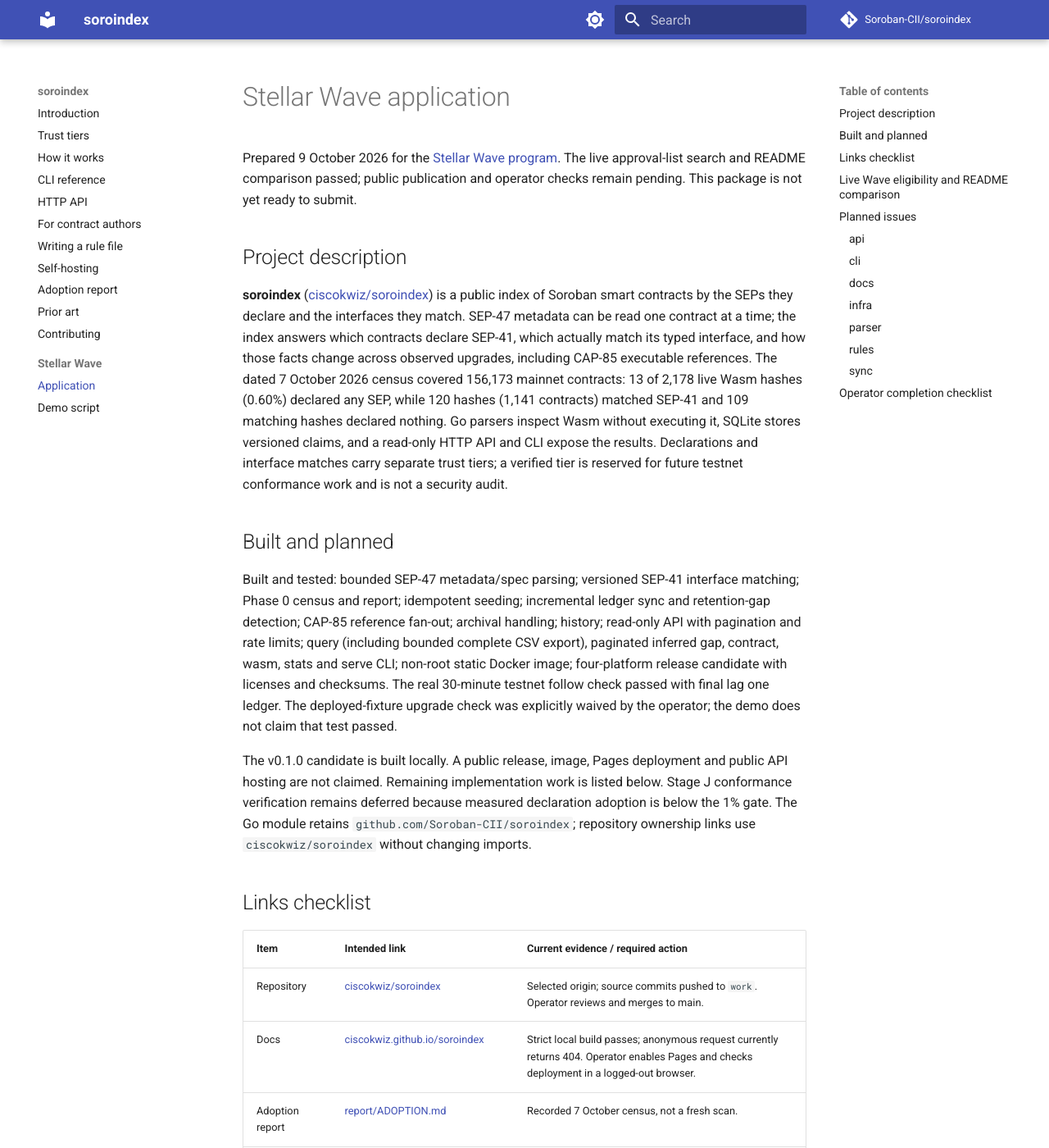
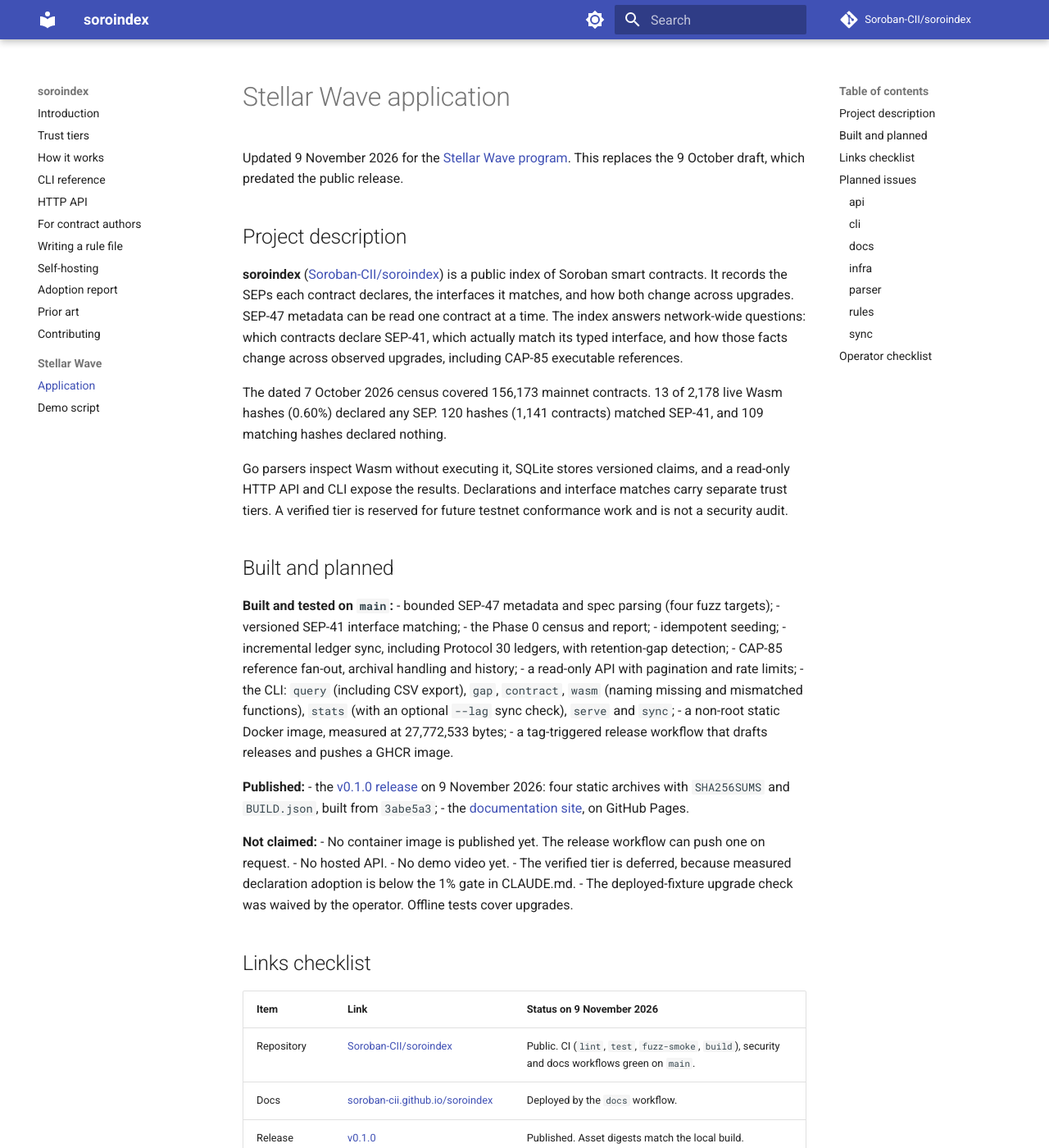
Before and after one commit to Soroban-CII/soroindex, an MkDocs documentation site: the page built from docs/wave/APPLICATION.md, in a window 1280 px wide and 1400 px high. Shown: the whole window at 82% size. Built offline with MkDocs 1.6.1 and Material for MkDocs 9.7.7, drawn with Linux system fonts in a browser that asks for light colours; comment, search, counter and statistics services are not loaded; some of the changed text lies outside the part shown.

Commit message:
docs(docs): update the Wave application package to the published state
docs/wave/APPLICATION.md was the 9 October draft. It said "not yet
ready to submit", called v0.1.0 a candidate, linked a docs site that
returned 404, pointed at ciscokwiz/soroindex, and listed 24 issues
including one that is now done.

Now, dated 9 November 2026:
- the built list adds Protocol 30 decoding, wasm fix lines, stats
  --lag, the measured image size and the release workflow;
- the published list gives the v0.1.0 release (3abe5a3, asset digests
  verified) and the Pages site (deploy job successful);
- the not-claimed list covers the GHCR image (not yet pushed), hosted
  API, demo video, verified tier, and the waived fixture check;
- the planned-issues section is regenerated from scripts/wave-issues.json:
  25 issues, 11 linked to open GitHub issues.
The README's contributing line had the same stale 24-issue count and is
fixed too. mkdocs build --strict passes.

Co-Authored-By: Claude Opus 5.5 <noreply@anthropic.com>
Claude-Session: https://claude.ai/code/session_01WsSgqdbpMedDf45UrSby3H

```diff
--- a/docs/wave/APPLICATION.md
+++ b/docs/wave/APPLICATION.md
@@ -1,45 +1,61 @@
 # Stellar Wave application
 
-Prepared 9 October 2026 for the [Stellar Wave program](https://www.drips.network/wave/stellar). The live approval-list search and README comparison passed; public publication and operator checks remain pending. This package is not yet ready to submit.
+Updated 9 November 2026 for the [Stellar Wave program](https://www.drips.network/wave/stellar). This replaces the 9 October draft, which predated the public release.
 
 ## Project description
 
-**soroindex** ([ciscokwiz/soroindex](https://github.com/ciscokwiz/soroindex)) is a public index of Soroban smart contracts by the SEPs they declare and the interfaces they match. SEP-47 metadata can be read one contract at a time; the index answers which contracts declare SEP-41, which actually match its typed interface, and how those facts change across observed upgrades, including CAP-85 executable references. The dated 7 October 2026 census covered 156,173 mainnet contracts: 13 of 2,178 live Wasm hashes (0.60%) declared any SEP, while 120 hashes (1,141 contracts) matched SEP-41 and 109 matching hashes declared nothing. Go parsers inspect Wasm without executing it, SQLite stores versioned claims, and a read-only HTTP API and CLI expose the results. Declarations and interface matches carry separate trust tiers; a verified tier is reserved for future testnet conformance work and is not a security audit.
+**soroindex** ([Soroban-CII/soroindex](https://github.com/Soroban-CII/soroindex)) is a public index of Soroban smart contracts. It records the SEPs each contract declares, the interfaces it matches, and how both change across upgrades. SEP-47 metadata can be read one contract at a time. The index answers network-wide questions: which contracts declare SEP-41, which actually match its typed interface, and how those facts change across observed upgrades, including CAP-85 executable references.
+
+The dated 7 October 2026 census covered 156,173 mainnet contracts. 13 of 2,178 live Wasm hashes (0.60%) declared any SEP. 120 hashes (1,141 contracts) matched SEP-41, and 109 matching hashes declared nothing.
+
+Go parsers inspect Wasm without executing it, SQLite stores versioned claims, and a read-only HTTP API and CLI expose the results. Declarations and interface matches carry separate trust tiers. A verified tier is reserved for future testnet conformance work and is not a security audit.
 
 ## Built and planned
 
-Built and tested: bounded SEP-47 metadata/spec parsing; versioned SEP-41 interface matching; Phase 0 census and report; idempotent seeding; incremental ledger sync and retention-gap detection; CAP-85 reference fan-out; archival handling; history; read-only API with pagination and rate limits; query (including bounded complete CSV export), paginated inferred gap, contract, wasm, stats and serve CLI; non-root static Docker image; four-platform release candidate with licenses and checksums. The real 30-minute testnet follow check passed with final lag one ledger. The deployed-fixture upgrade check was explicitly waived by the operator; the demo does not claim that test passed.
+**Built and tested on `main`:**
+- bounded SEP-47 metadata and spec parsing (four fuzz targets);
+- versioned SEP-41 interface matching;
+- the Phase 0 census and report;
+- idempotent seeding;
+- incremental ledger sync, including Protocol 30 ledgers, with retention-gap detection;
+- CAP-85 reference fan-out, archival handling and history;
+- a read-only API with pagination and rate limits;
+- the CLI: `query` (including CSV export), `gap`, `contract`, `wasm` (naming missing and mismatched functions), `stats` (with an optional `--lag` sync check), `serve` and `sync`;
+- a non-root static Docker image, measured at 27,772,533 bytes;
+- a tag-triggered release workflow that drafts releases and pushes a GHCR image.
 
-The v0.1.0 candidate is built locally. A public release, image, Pages deployment and public API hosting are not claimed. Remaining implementation work is listed below. Stage J conformance verification remains deferred because measured declaration adoption is below the 1% gate. The Go module retains `github.com/Soroban-CII/soroindex`; repository ownership links use `ciscokwiz/soroindex` without changing imports.
+**Published:**
+- the [v0.1.0 release](https://github.com/Soroban-CII/soroindex/releases/tag/v0.1.0) on 9 November 2026: four static archives with `SHA256SUMS` and `BUILD.json`, built from `3abe5a3`;
+- the [documentation site](https://soroban-cii.github.io/soroindex/), on GitHub Pages.
+
+**Not claimed:**
+- No container image is published yet. The release workflow can push one on request.
+- No hosted API.
+- No demo video yet.
+- The verified tier is deferred, because measured declaration adoption is below the 1% gate in CLAUDE.md.
+- The deployed-fixture upgrade check was waived by the operator. Offline tests cover upgrades.
 
 ## Links checklist
 
-| Item | Intended link | Current evidence / required action |
+| Item | Link | Status on 9 November 2026 |
 | --- | --- | --- |
-| Repository | [ciscokwiz/soroindex](https://github.com/ciscokwiz/soroindex) | Selected origin; source commits pushed to `work`. Operator reviews and merges to main. |
-| Docs | [ciscokwiz.github.io/soroindex](https://ciscokwiz.github.io/soroindex/) | Strict local build passes; anonymous request currently returns 404. Operator enables Pages and checks deployment in a logged-out browser. |
-| Adoption report | [report/ADOPTION.md](https://github.com/ciscokwiz/soroindex/blob/main/report/ADOPTION.md) | Recorded 7 October census, not a fresh scan. |
-| Issues | [Stellar Wave issues](https://github.com/ciscokwiz/soroindex/issues?q=label%3A%22Stellar+Wave%22) | 24 remaining proposals; publication preview is blocked by the 25-issue minimum. Add only substantive unsolved work. |
-| CI | [Actions](https://github.com/ciscokwiz/soroindex/actions/workflows/ci.yml) | Workflow defines lint, test, fuzz-smoke, build. Verify main checks after merge. |
-| Release | [v0.1.0](https://github.com/ciscokwiz/soroindex/releases/tag/v0.1.0) | Candidate only; anonymous release link returns 404. Operator runs reviewed publication script. |
-| Docker image | `ghcr.io/ciscokwiz/soroindex:v0.1.0` | Local image built and smoke-tested; registry publication pending. |
-| Demo video | No URL yet | Operator records [the real demo](DEMO.md), supplies a public URL and checks access. |
-| Live API | No hosted URL | Local read-only API exercised; hosting is optional and currently absent. |
-
-## Live Wave eligibility and README comparison
-
-Read-only requests to the live approved-repository page succeeded on 9 October after initial proxy denials. Its embedded response lists 824 approved repositories sorted by stars. Searches for `soroindex` and `ciscokwiz/soroindex` both returned zero results; a positive control for `routedock` returned `winsznx/routedock`. This is dated evidence, and the operator must repeat the search before submitting.
-
-The actual GitHub-selected READMEs of the three leading approved rows—MarketPay (59 Wave-recorded stars), GreenPay (54) and OFFER-HUB (54)—were fetched and read before updating our README. See [the comparison and source hashes](README-COMPARISON.md). The direct Wave API hostname remained blocked; the public page supplied its server-rendered API responses. Environment settings include the needed public hosts, with the API hostname added for future direct checks.
+| Repository | [Soroban-CII/soroindex](https://github.com/Soroban-CII/soroindex) | Public. CI (`lint`, `test`, `fuzz-smoke`, `build`), security and docs workflows green on `main`. |
+| Docs | [soroban-cii.github.io/soroindex](https://soroban-cii.github.io/soroindex/) | Deployed by the `docs` workflow. |
+| Release | [v0.1.0](https://github.com/Soroban-CII/soroindex/releases/tag/v0.1.0) | Published. Asset digests match the local build. |
+| Adoption report | [report/ADOPTION.md](https://github.com/Soroban-CII/soroindex/blob/main/report/ADOPTION.md) | Census of 7 October 2026. |
+| Issues | [Stellar Wave issues](https://github.com/Soroban-CII/soroindex/issues?q=label%3A%22Stellar+Wave%22) | 11 of the 25 planned issues are open. `scripts/create-issues.sh` opens the rest. |
+| Docker image | `ghcr.io/soroban-cii/soroindex:v0.1.0` | Not yet published. Actions → release → Run workflow with `v0.1.0`, then make the package public. |
+| Demo video | none yet | The operator records [the demo](DEMO.md). |
+| Live API | none | Hosting is optional and absent. |
 
 ## Planned issues
 
-Generated from [`scripts/wave-issues.json`](https://github.com/ciscokwiz/soroindex/blob/work/scripts/wave-issues.json), the source consumed by `scripts/create-issues.sh`: **24 remaining proposals** after completing gap pagination and the Phase 0 retention-boundary fix. The publication preview correctly refuses this count under its 25-issue minimum; completed work must not be retained to satisfy it. All proposals have Summary, Why, checkbox acceptance criteria, Tech Stack and existing file pointers, plus `Stellar Wave`, difficulty and area labels. The creator checks existing open and closed issue titles before creating anything.
+Generated from [`scripts/wave-issues.json`](https://github.com/Soroban-CII/soroindex/blob/main/scripts/wave-issues.json), the list `scripts/create-issues.sh` reads. There are 25 remaining issues; 11 are already open on GitHub and are linked, not duplicated. Each has Summary, Why, checkbox Acceptance Criteria, Tech Stack and Pointers to existing files, plus `Stellar Wave`, difficulty and area labels.
 
 | Area | Count | Difficulty: trivial / medium / high |
 | --- | ---: | --- |
 | api | 4 | 0 / 2 / 2 |
-| cli | 1 | 1 / 0 / 0 |
+| cli | 2 | 2 / 0 / 0 |
 | docs | 4 | 1 / 3 / 0 |
 | infra | 4 | 0 / 4 / 0 |
 | parser | 3 | 1 / 2 / 0 |
@@ -48,19 +64,20 @@ Generated from [`scripts/wave-issues.json`](https://github.com/ciscokwiz/soroind
 
 ### api
 
-- docs(api): publish validated OpenAPI 3.1 specification
+- docs(api): publish validated OpenAPI 3.1 specification (open as Soroban-CII/soroindex#15)
 - feat(api): propose declared and inferred disagreement filters
 - feat(api): propose historical ledger query filters
 - test(api): exercise concurrent WAL readers during sync
 
 ### cli
 
-- feat(cli): explain interface mismatch signatures in human output
+- feat(cli): show interface evidence in contract output
+- feat(cli): decide and implement query exit codes for empty results (open as Soroban-CII/soroindex#17)
 
 ### docs
 
-- docs(phase0): chart declared versus inferred adoption
-- feat(phase0): retain dated adoption snapshots and trends
+- docs(phase0): chart declared versus inferred adoption (open as Soroban-CII/soroindex#30)
+- feat(phase0): retain dated adoption snapshots and trends (open as Soroban-CII/soroindex#31)
 - docs(api): add a typed Python client example
 - docs(api): add a browser client with pagination and tier labels
 
@@ -73,28 +90,28 @@ Generated from [`scripts/wave-issues.json`](https://github.com/ciscokwiz/soroind
 
 ### parser
 
-- test(sepmeta): add Unicode whitespace boundary vectors
-- test(sepmeta): seed fuzzing with real mainnet custom sections
+- test(sepmeta): add Unicode whitespace boundary vectors (open as Soroban-CII/soroindex#23)
+- test(sepmeta): seed fuzzing with real mainnet custom sections (open as Soroban-CII/soroindex#24)
 - test(sepmeta): add nested UDT and union spec vectors
 
 ### rules
 
-- feat(rules): add reviewed SEP-40 oracle consumer rules
-- feat(rules): add reviewed SEP-50 non-fungible tokens rules
-- feat(rules): add reviewed SEP-56 tokenized vaults rules
+- feat(rules): add reviewed SEP-40 oracle consumer rules (open as Soroban-CII/soroindex#20)
+- feat(rules): add reviewed SEP-50 non-fungible tokens rules (open as Soroban-CII/soroindex#21)
+- feat(rules): add reviewed SEP-56 tokenized vaults rules (open as Soroban-CII/soroindex#22)
 
 ### sync
 
-- feat(ingest): implement data-lake BackfillSource
-- feat(rpc): fail over across network-verified providers
+- feat(ingest): implement data-lake BackfillSource (open as Soroban-CII/soroindex#28)
+- feat(rpc): fail over across network-verified providers (open as Soroban-CII/soroindex#29)
 - feat(store): add a consistent online backup command
 - feat(sync): expose throughput and RPC retry metrics
 - feat(ingest): stream large seed CSV inputs in bounded batches
 
-## Operator completion checklist
+## Operator checklist
 
-1. Review and merge the source branch. Recheck the dated live eligibility result before submission.
-2. Preview `DRY_RUN=1 ./scripts/repo-settings.sh` and `DRY_RUN=1 ./scripts/create-issues.sh`, then run the reviewed scripts with appropriate repository rights. Settings enable Pages, private vulnerability reporting, topics and main protection.
-3. Confirm docs renders and all links open in a logged-out browser. Reproduce the demo on a real index, record it and replace the missing video link.
-4. Preview `./scripts/publish-release.sh`; from clean reviewed main, run `./scripts/publish-release.sh --publish` with the operator's registry login. Confirm public release assets, checksums and image access.
-5. Recheck the live approved-repository list. Install the Drips Wave GitHub App for the selected repository/account and submit from the operator's account. The agent does not submit or operate that account.
+1. Run `DRY_RUN=1 ./scripts/create-issues.sh`, then `./scripts/create-issues.sh` with repository rights.
+2. Publish the image: Actions → release → Run workflow with `v0.1.0`, then set the GHCR package to public.
+3. Settings: enable private vulnerability reporting; protect `main` with required checks `lint`, `test`, `fuzz-smoke` and `build`; add the repository topics (`scripts/repo-settings.sh` does all three).
+4. Record the demo from [DEMO.md](DEMO.md) and add its public URL above.
+5. Recheck the approved-repository list, then submit from the operator's account. The agent does not submit or operate that account.
```
Also changed, not shown: README.md (+1 -1 lines).
